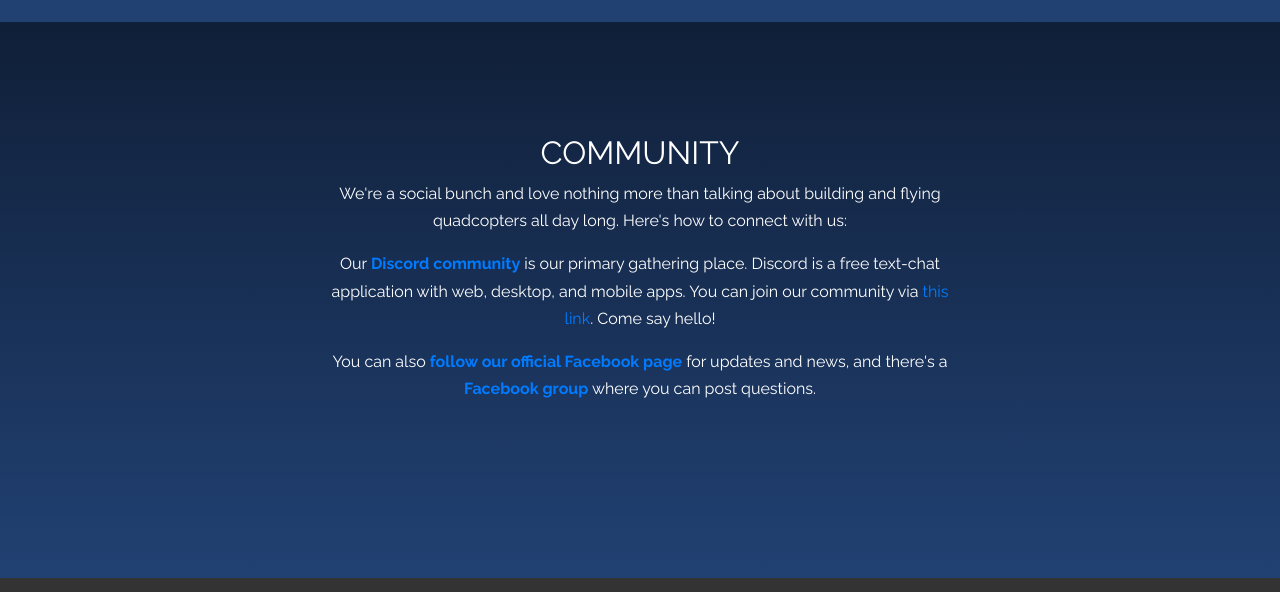
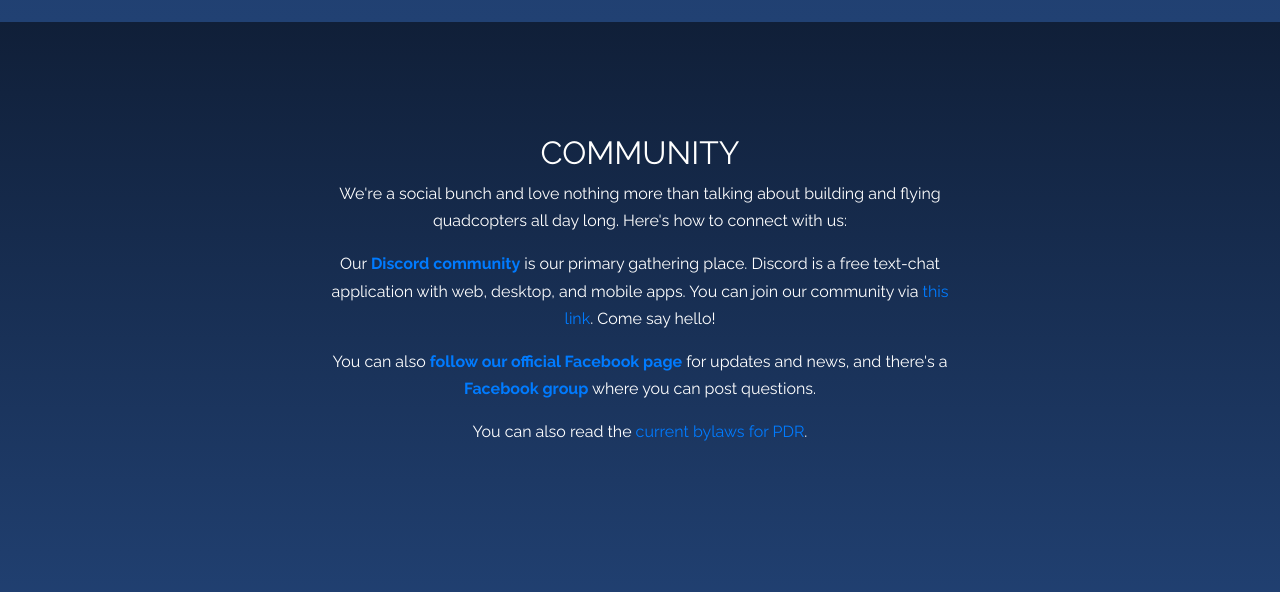
Before and after one commit to portlanddroneracing/portlanddroneracing.github.io, a plain HTML site: page index.html in a window 1280 px wide. Shown: the part 5238-5830 px from the top of the page. Drawn offline with Linux system fonts and the light colour scheme; files whose address does not match are found by name.

Commit message:
add bylaws link

```diff
--- a/index.html
+++ b/index.html
@@ -208,6 +208,7 @@
               <p class="mb-3">We're a social bunch and love nothing more than talking about building and flying quadcopters all day long. Here's how to connect with us:</p>
               <p class="mb-3">Our <strong><a href="http://discord.portlanddroneracing.com/" target="_blank">Discord community</a></strong> is our primary gathering place. Discord is a free text-chat application with web, desktop, and mobile apps. You can join our community via <a href="http://discord.portlanddroneracing.com/" target="_blank">this link</a>. Come say hello!</p>
               <p class="mb-3">You can also <strong><a href="https://www.facebook.com/Portland-Drone-Racing-112517303939875/">follow our official Facebook page</a></strong> for updates and news, and there's a <strong><a href="https://www.facebook.com/groups/portlanddroneracing/" target="_blank">Facebook group</a></strong> where you can post questions.</p>
+              <p>You can also read the <a href="https://docs.google.com/document/d/14zOPEwoxu6hZ9whSiVje5wxn4h6QkhYoY7p77vs76PI/export?format=pdf">current bylaws for PDR</a>.</p>
             </div>
           </div>
         </div>
```
